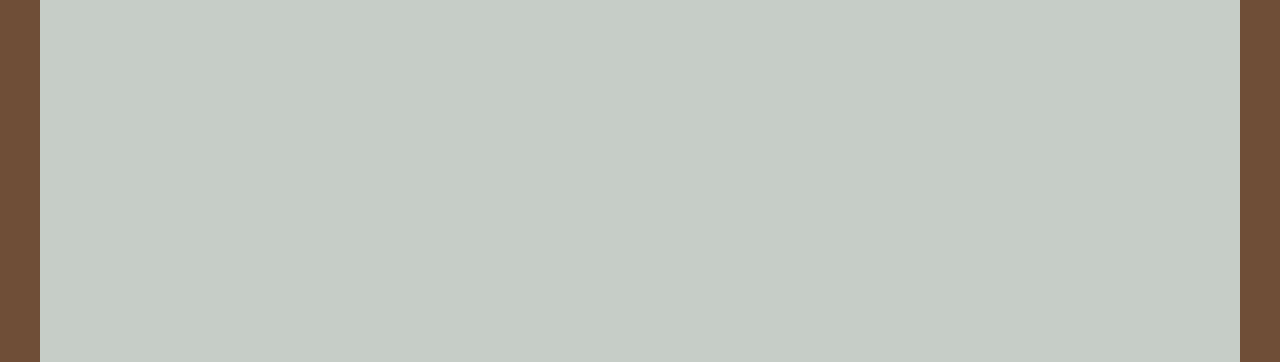
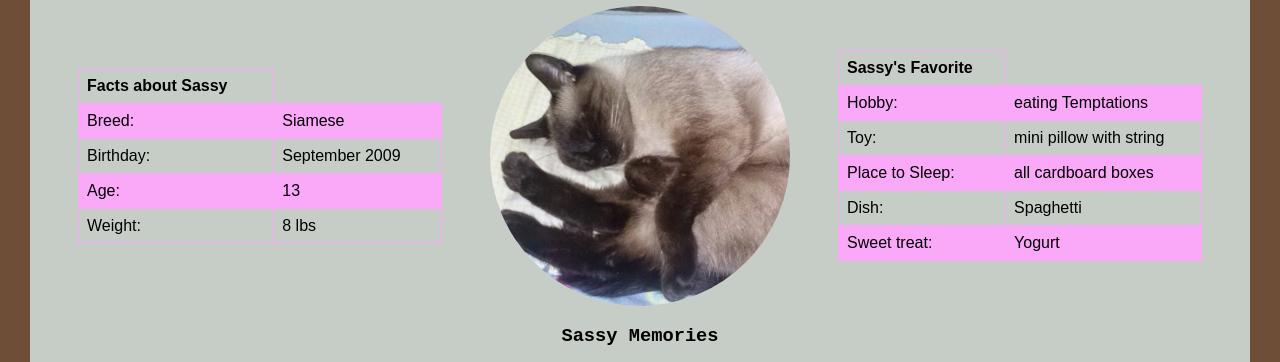
Before and after one commit to rchevarria/MyPetsWebpage, a plain HTML site: page sassy.html in a window 1280 px wide. Shown: the part 104-466 px from the top of the page. Drawn offline with Linux system fonts and the light colour scheme.

Commit message:
finished setting up info for Sassy's page

```diff
--- a/css/sassy.css
+++ b/css/sassy.css
@@ -1,16 +1,90 @@
 body {
-    font-family: Courier New;
-    background: #c6cdc7;
-}
-
-
-.body-border{
-    position: fixed;
     left: 0;
     right: 0;
     top: 0;
     bottom: 0;
     z-index: 999;
-    border: 40px solid;
+    border: 30px solid;
     border-color: #6F4E37;
+    margin: 0;
+
+    overflow: auto;
+
+    font-family: Courier New;
+    background: #c6cdc7;
 }
+
+.title{
+    text-align: center;
+}
+
+.paragraph{
+    font-family: Parable;
+    text-align: center;
+    line-height: 25px;
+    margin-top: 2rem;
+}
+
+.image-table-container{
+    font-family: "Arial", sans-serif;
+    display: flex;
+    align-items: center;
+    flex-direction: row;
+}
+
+.row {
+    display: flex;
+}
+
+.column {
+    flex: 33.33%;
+    padding: 5px;
+}
+
+
+img {
+    display: block;
+    margin-left: auto;
+    margin-right: auto;
+    max-width: 15%;
+    max-height: 15%;
+    border-radius: 15px;
+}
+
+.image1 {
+    max-width: 60%;
+    max-height: 300px;
+    border-radius: 50%;
+}
+
+.image2 {
+    max-width: 100%;
+    max-height: 300px;
+    border-radius: 10%;
+}
+
+a{
+    text-decoration: none;
+    color: blue;
+    background-color: lightblue;
+    padding: 10px;
+}
+
+
+table {
+  font-family: arial, sans-serif;
+  border-collapse: collapse;
+  width: 30%;
+  margin-left: 3rem;
+  margin-right: 3rem;
+}
+
+td, th {
+  border: 1px solid #FAA8F8;
+  text-align: left;
+  padding: 8px;
+}
+
+tr:nth-child(even) {
+  background-color: #FAA8F8;
+}
--- a/sassy.html
+++ b/sassy.html
@@ -5,13 +5,97 @@
     <meta name="viewport" content="width=device-width, initial-scale=1.0">
     <meta charset="UTF-8">
 
-    <title>Sassy's Page'</title>
+    <title>Sassy's Page</title>
 
     <link rel="stylesheet" type="text/css" href="css/sassy.css">
 </head>
 
 <body>
-    <div class="body-border"></div>
+    <h1 class="title">Grumpy but Sassy</h1>
+
+    <div class="image-table-container">
+        <table>
+          <tr>
+            <th>Facts about Sassy</th>
+          </tr>
+          <tr>
+            <td>Breed:</td>
+            <td>Siamese</td>
+          </tr>
+          <tr>
+            <td>Birthday:</td>
+            <td>September 2009</td>
+          </tr>
+          <tr>
+            <td>Age:</td>
+            <td>13</td>
+          </tr>
+          <tr>
+            <td>Weight:</td>
+            <td>8 lbs</td>
+          </tr>
+        </table>
+
+        <img src="img/sassyprofile.png" class="image1" alt="SassyProfile">
+
+        <table>
+          <tr>
+            <th>Sassy's Favorite</th>
+          </tr>
+          <tr>
+            <td>Hobby:</td>
+            <td>eating Temptations</td>
+          </tr>
+          <tr>
+            <td>Toy:</td>
+            <td>mini pillow with string</td>
+          </tr>
+          <tr>
+            <td>Place to Sleep:</td>
+            <td>all cardboard boxes</td>
+          </tr>
+          <tr>
+            <td>Dish:</td>
+            <td>Spaghetti</td>
+          </tr>
+          <tr>
+            <td>Sweet treat:</td>
+            <td>Yogurt</td>
+          </tr>
+        </table>
+    </div>
+
+    <h3 class="title">Sassy Memories</h3>
+
+    <div class="row">
+      <div class="column">
+        <img src="img/sassydesk.jpg" class="image2" alt="Max Window">
+      </div>
+
+      <p class="paragraph"><span style="font-size: 40px">cat</span><br>
+      <br> noun (kat)<br>
+      <br> a fluffy member of your<br>
+      family who also doesn't<br>
+      listen to you</p>
+
+      <div class="column">
+        <img src="img/sassypillow.jpg" class="image2" alt="Max Sun">
+      </div>
+    </div>
+
+    <div class="row">
+      <div class="column">
+        <img src="img/sassyreading.jpeg" class="image2" alt="Max lion">
+      </div>
+      <div class="column">
+        <img src="img/sassybed.jpg" class="image2" alt="Max Pillow">
+      </div>
+      <div class="column">
+        <img src="img/sassysock.jpg" class="image2" alt="Max food">
+      </div>
+    </div>
+
+
 
 
 </body>
```
Also changed, not shown: max.html (+2 -2 lines), img/sassybed.jpg (added), img/sassyreading.jpeg (added), img/sassysock.jpg (added), 4 other files.
